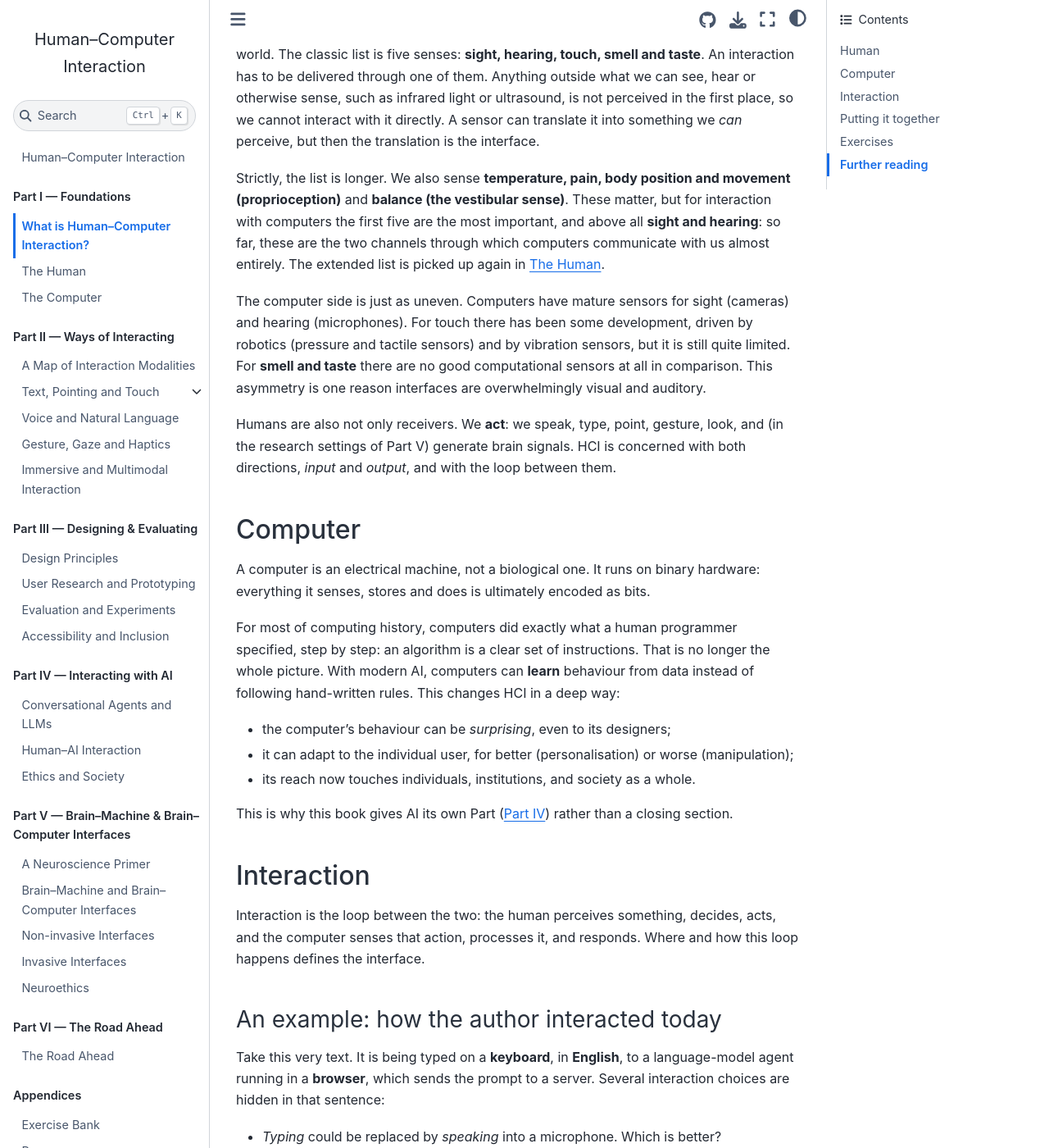
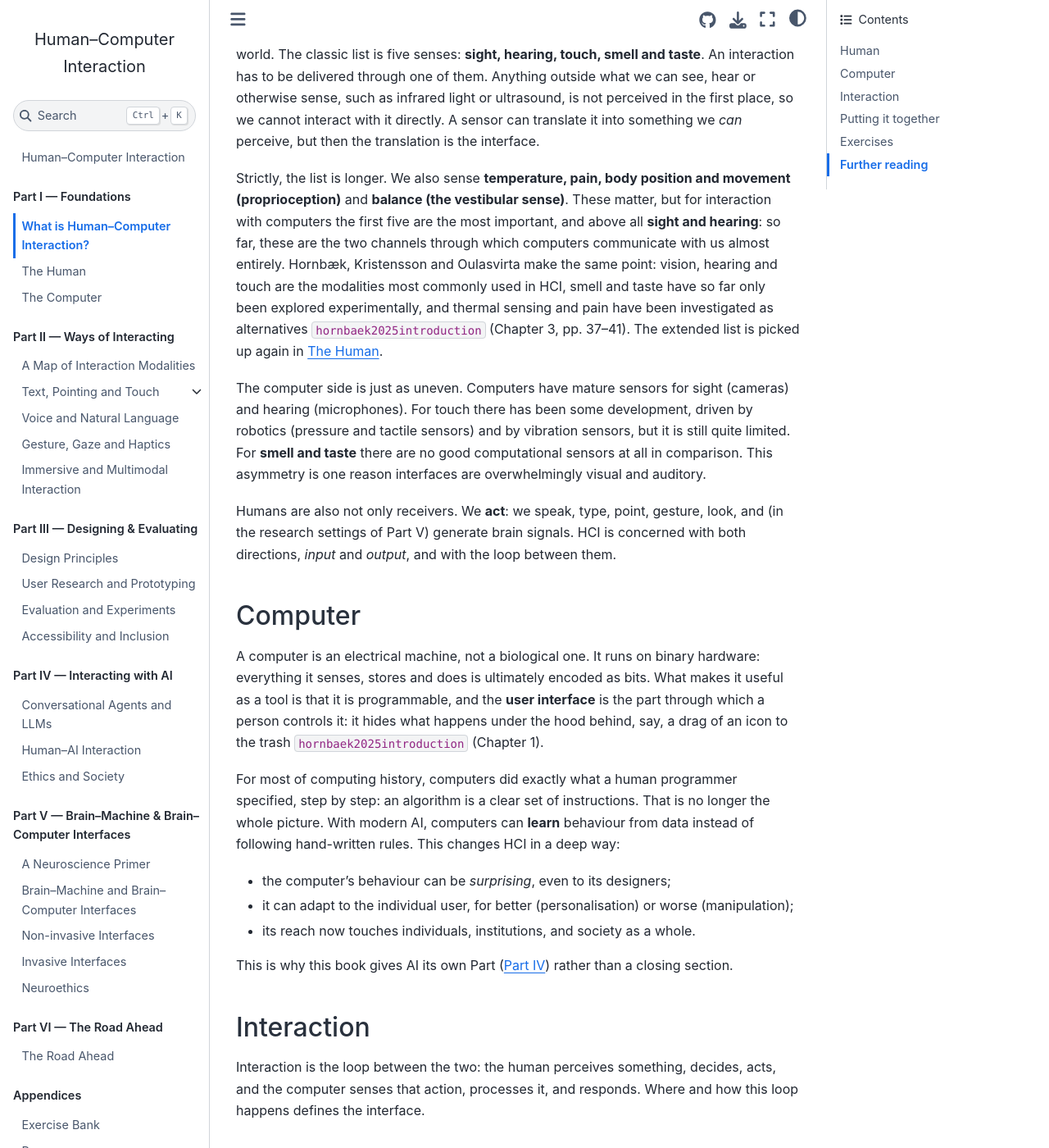
Before and after one commit to ArashAkbarinia/hci-jupyterbook, a Jupyter Book: the page built from book/foundations/what-is-hci.md, in a window 1280 px wide and 1400 px high, scrolled down 735 px. Shown: the whole window at 82% size. Built offline with Jupyter Book 1.0.4 settings and Sphinx 7.4.7 and the Sphinx Book theme 1.1.4, drawn with Linux system fonts in a browser that asks for light colours; pages that are not in the unit, such as notebooks, are missing from menus; cross-references to code outside the pages are shown as plain code; some of the changed text lies outside the part shown.

Commit message:
Cite Hornbaek, Kristensson & Oulasvirta (2025) in chapter 1; add to references and resources
Co-Authored-By: Claude Sonnet 5.5 <noreply@anthropic.com>
Claude-Session: https://claude.ai/code/session_01UDSHvBagdVhWxcRn6sBgEa

````diff
--- a/book/foundations/what-is-hci.md
+++ b/book/foundations/what-is-hci.md
@@ -26,8 +26,11 @@ translate it into something we *can* perceive, but then the translation is the i
 Strictly, the list is longer. We also sense **temperature, pain, body position and movement
 (proprioception)** and **balance (the vestibular sense)**. These matter, but for interaction with computers
 the first five are the most important, and above all **sight and hearing**: so far, these are the two
-channels through which computers communicate with us almost entirely. The extended list is picked up again
-in [The Human](the-human.md).
+channels through which computers communicate with us almost entirely. Hornbæk, Kristensson and Oulasvirta
+make the same point: vision, hearing and touch are the modalities most commonly used in HCI, smell and
+taste have so far only been explored experimentally, and thermal sensing and pain have been investigated as
+alternatives {cite}`hornbaek2025introduction` (Chapter 3, pp. 37–41). The extended list is picked up
+again in [The Human](the-human.md).
 
 The computer side is just as uneven. Computers have mature sensors for sight (cameras) and hearing
 (microphones). For touch there has been some development, driven by robotics (pressure and tactile sensors)
@@ -42,7 +45,9 @@ research settings of Part V) generate brain signals. HCI is concerned with both
 ## Computer
 
 A computer is an electrical machine, not a biological one. It runs on binary hardware: everything it senses,
-stores and does is ultimately encoded as bits.
+stores and does is ultimately encoded as bits. What makes it useful as a tool is that it is programmable,
+and the **user interface** is the part through which a person controls it: it hides what happens under
+the hood behind, say, a drag of an icon to the trash {cite}`hornbaek2025introduction` (Chapter 1).
 
 For most of computing history, computers did exactly what a human programmer specified, step by step: an
 algorithm is a clear set of instructions. That is no longer the whole picture. With modern AI, computers
@@ -118,7 +123,8 @@ they are *needed* for the task and the user.
 :class: important
 The right amount of interface is the *least* that lets the intended user do the intended task, reliably,
 in their real context. Added complexity has costs in learning, errors, failure modes, and (for connected
-devices) privacy and security.
+devices) privacy and security. Hornbæk et al. list the same idea among their common GUI guidelines: offer
+only the features that are needed {cite}`hornbaek2025introduction` (Chapter 28, p. 490).
 ```
 
 ### Another example: a coffee machine
@@ -152,7 +158,10 @@ cancelled the other day and I had to rebook through the airline's online chatbot
 loops, with no way back. It was not smart at all.
 
 By *smart* I mean **flexible**: trying to find a solution to *my* problem. This system was a simple state
-machine with about five states that could not foresee any other path. Humans are not like that: we find a
+machine with about five states that could not foresee any other path. (Finite-state machines are a
+standard way to model dialogues between user and system, and they make it possible to ask how many steps a
+user needs to recover from a mistake {cite}`hornbaek2025introduction`, Section 18.2, p. 314.) Humans are
+not like that: we find a
 way. When I called an assistant, they helped me rebook one way or another. We do not want computer systems
 that leave us frustrated and stuck.
 
@@ -187,5 +196,7 @@ A working definition for this book:
 
 ## Further reading
 
+- {cite}`hornbaek2025introduction`, the open-access textbook this chapter draws on: Chapter 1
+  (introduction), Chapter 3 (perception) and Chapter 18 (dialogue).
 - {cite}`norman2013design`, chapters 1–2: affordances, signifiers, and why everyday things confuse us.
 - See the [resource list](../appendix/resources.md).
--- a/book/references.bib
+++ b/book/references.bib
@@ -29,3 +29,13 @@
   year      = {2012},
   publisher = {Oxford University Press}
 }
+
+@book{hornbaek2025introduction,
+  title     = {Introduction to Human-Computer Interaction},
+  author    = {Hornb{\ae}k, Kasper and Kristensson, Per Ola and Oulasvirta, Antti},
+  year      = {2025},
+  publisher = {Oxford University Press},
+  address   = {Oxford},
+  doi       = {10.1093/oso/9780192864543.001.0001},
+  note      = {Open access (CC BY-NC-ND 4.0)}
+}
````
Also changed, not shown: book/appendix/resources.md (+1 -0 lines).
